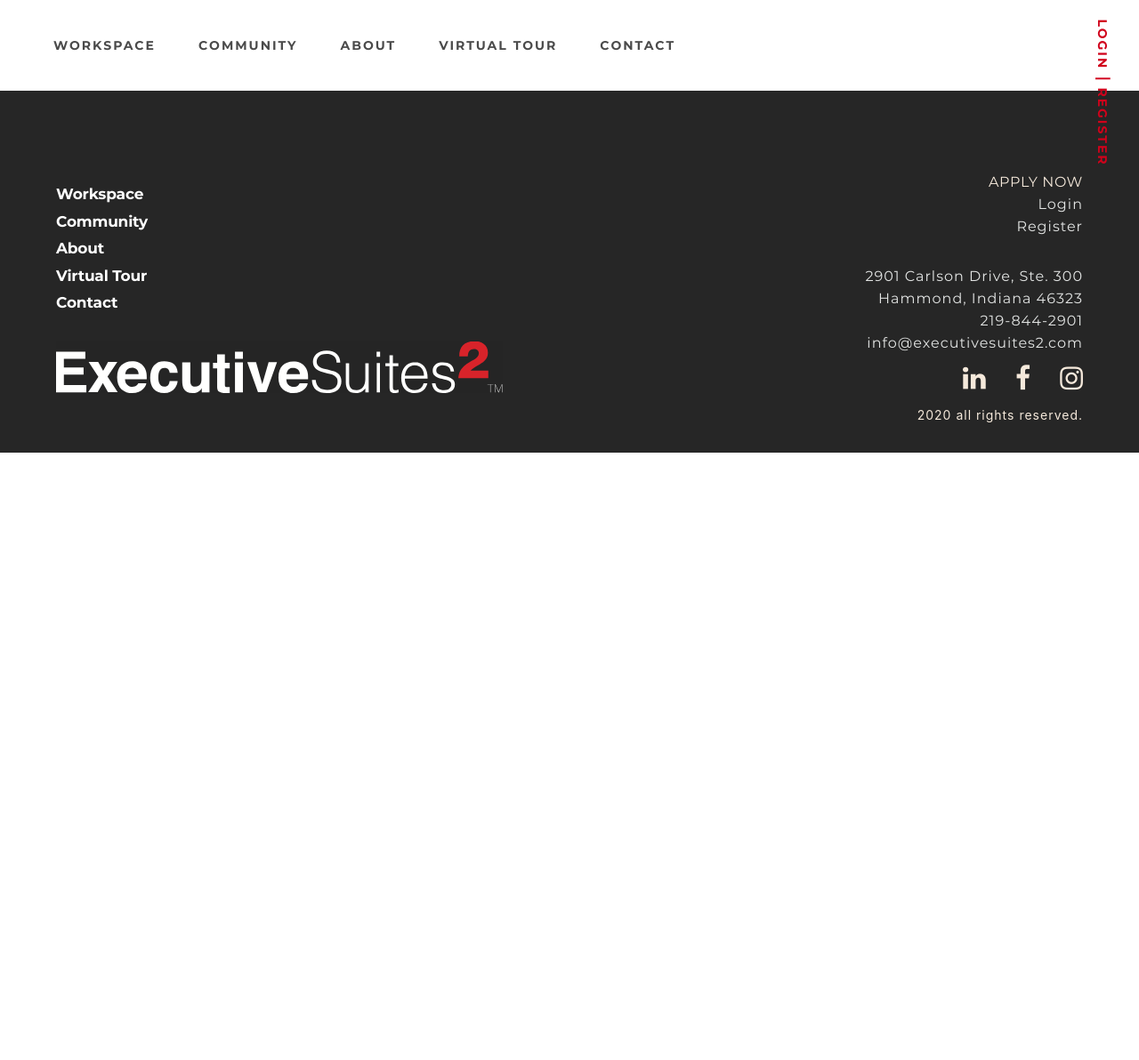
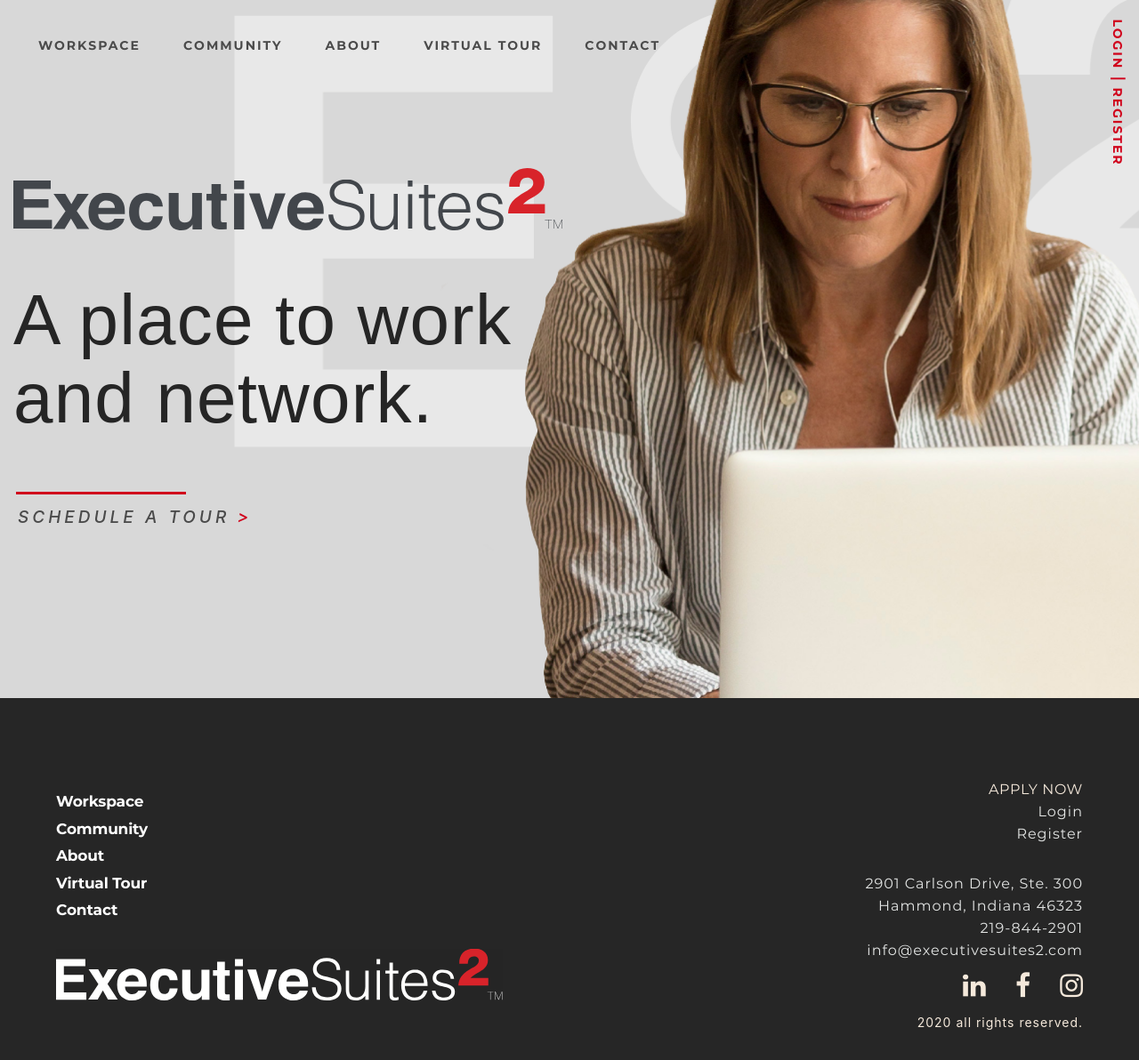
Before and after one commit to doricigor/teaching, a PHP site: page / in a window 1280 px wide. Shown: the whole page at 89% size. Before the commit the page ends 509 px from the top, so only its background shows below. Run offline with PHP 8.4, Linux system fonts and the light colour scheme.

Commit message:
Header, footer, banner done

```diff
--- a/css/main.css
+++ b/css/main.css
@@ -113,12 +113,12 @@ input::-ms-clear {
 # Base
 --------------------------------------------------------------*/
 .page-title {
-  color: #000;
-  font-size: 40px;
-  font-weight: 700;
-  line-height: 50px;
-  text-transform: uppercase;
-  letter-spacing: .4px; }
+  color: #252525;
+  font-size: 80px;
+  font-weight: 500;
+  letter-spacing: 1.17px;
+  font-family: Arial, Helvetica, sans-serif;
+  line-height: 1.1; }
 
 .section-title {
   color: #000;
@@ -143,10 +143,13 @@ html {
 
 @media screen and (min-width: 1200px) {
   .container {
-    max-width: 1450px; } }
+    max-width: 1460px; } }
 
 .container--alt {
   max-width: 1650px; }
+
+.site-content {
+  margin-top: -102px; }
 
 /*--------------------------------------------------------------
 # Parts
@@ -174,11 +177,14 @@ html {
 /*--------------------------------------------------------------
 ## Header
 --------------------------------------------------------------*/
+.header {
+  z-index: 10; }
+
 /*--------------------------------------------------------------
 ## Navigation
 --------------------------------------------------------------*/
 .nav__wrapper {
-  padding: 37px 30px 37px 45px;
+  padding: 37px 30px 37px 28px;
   position: relative; }
 
 .nav__list {
@@ -203,7 +209,7 @@ html {
 
 .nav__login {
   position: absolute;
-  right: -56px;
+  right: -73px;
   top: 90px;
   transform: rotate(90deg); }
   .nav__login span {
@@ -322,3 +328,57 @@ html {
 /*--------------------------------------------------------------
 # Components
 --------------------------------------------------------------*/
+.banner {
+  background-image: url("../../img/banner.png");
+  background-position: center center;
+  background-size: cover;
+  min-height: 785px;
+  display: flex;
+  align-items: center; }
+
+.banner__logo {
+  margin-bottom: 57px; }
+
+.banner__title {
+  margin-bottom: 76px; }
+
+.banner__link {
+  font-size: 19px;
+  letter-spacing: 1.27px;
+  color: #4a4a4a;
+  font-style: italic;
+  position: relative;
+  display: inline-block;
+  text-transform: uppercase;
+  font-weight: 500;
+  letter-spacing: 4px;
+  margin-left: 5px;
+  transition: 350ms ease; }
+  .banner__link:hover {
+    transition: 350ms ease;
+    text-decoration: none;
+    color: #4a4a4a; }
+    .banner__link:hover::before {
+      width: 100%;
+      transition: 350ms ease; }
+    .banner__link:hover::after {
+      transition: 350ms ease;
+      transform: translate(100%, -50%); }
+  .banner__link::before {
+    content: '';
+    background-color: #d0021b;
+    height: 3px;
+    width: 80%;
+    position: absolute;
+    left: -2px;
+    top: -15px;
+    transition: 350ms ease; }
+  .banner__link::after {
+    content: '>';
+    color: #d0021b;
+    font-size: 19px;
+    position: absolute;
+    right: -25px;
+    top: 50%;
+    transform: translateY(-50%);
+    transition: 350ms ease; }
--- a/index.php
+++ b/index.php
@@ -5,9 +5,15 @@
 ?>
     <div class="site-content">
         <main class="site-main">
-            <div class="container">
-
-            </div>
+           <div class="banner">
+                <div class="container">
+                    <div class="banner__content">
+                        <img class="banner__logo" src="/img/logo.png" alt="Logo">
+                        <h1 class="banner__title page-title">A place to work <br> and network.</h1>
+                        <a class="banner__link" href="javascript:;">Schedule a tour</a>
+                    </div>
+                </div>
+           </div>
         </main>
     </div>
 <?php
--- a/sass/base/_base.scss
+++ b/sass/base/_base.scss
@@ -13,10 +13,14 @@ html {
 
 .container {
 	@media screen and (min-width: 1200px) {
-        max-width: 1450px;
+        max-width: 1460px;
     }
 }
 
 .container--alt {
 	max-width: 1650px;
 }
+
+.site-content {
+	margin-top: -102px;
+}
--- a/sass/base/_typography.scss
+++ b/sass/base/_typography.scss
@@ -1,16 +1,14 @@
 .page-title {
-	color: $black;
-	// font-family: $font-second;
-	font-size: 40px;
-	font-weight: 700;
-	line-height: 50px;
-	text-transform: uppercase;
-	letter-spacing: .4px;
+	color: $gray-darker;
+	font-size: 80px;
+	font-weight: 500;
+	letter-spacing: 1.17px;
+	font-family: Arial, Helvetica, sans-serif;
+	line-height: 1.1;
 }
 
 .section-title {
 	color: $black;
-	// font-family: $font-second;
 	font-size: 30px;
 	font-weight: 700;
 	text-transform: uppercase;
--- /dev/null
+++ b/sass/components/_banner.scss
@@ -0,0 +1,72 @@
+.banner {
+    background-image: url('../../img/banner.png');
+    background-position: center center;
+    background-size: cover;
+    min-height: 785px;
+    display: flex;
+    align-items: center;
+}
+
+.banner__content {
+
+}
+
+.banner__logo {
+    margin-bottom: 57px;
+}
+
+.banner__title {
+    margin-bottom: 76px;
+}
+
+.banner__link {
+    font-size: 19px;
+    letter-spacing: 1.27px;
+    color: $gray;
+    font-style: italic;
+    position: relative;
+    display: inline-block;
+    text-transform: uppercase;
+    font-weight: 500;
+    letter-spacing: 4px;
+    margin-left: 5px;
+    transition: $dur $ease;
+
+    &:hover {
+        transition: $dur $ease;
+        text-decoration: none;
+        color: $gray;
+
+        &::before {
+            width: 100%;
+            transition: $dur $ease;
+        }
+
+        &::after {
+            transition: $dur $ease;
+            transform: translate(100%, -50%);
+        }
+    }
+
+    &::before {
+        content: '';
+        background-color: $red;
+        height: 3px;
+        width: 80%;
+        position: absolute;
+        left: -2px;
+        top: -15px;
+        transition: $dur $ease;
+    }
+
+    &::after {
+        content: '>';
+        color: $red;
+        font-size: 19px;
+        position: absolute;
+        right: -25px;
+        top: 50%;
+        transform: translateY(-50%);
+        transition: $dur $ease;
+    }
+}
--- a/sass/config/_variables.scss
+++ b/sass/config/_variables.scss
@@ -1,5 +1,6 @@
 // Fonts
 $font-main: 'Montserrat', Arial, Helvetica, sans-serif;
+$font-second: Arial, Helvetica, sans-serif;
 $font-icon: 'FontAwesome';
 
 // Colors
@@ -10,6 +11,7 @@ $green: #4fc08d;
 $blue: #3d9cd2;
 $gray: #4a4a4a;
 $gray-dark: #262626;
+$gray-darker: #252525;
 $spanish: #f5e9db;
 $silver: #e4e6e5;
 
--- a/sass/main.scss
+++ b/sass/main.scss
@@ -33,3 +33,4 @@
 /*--------------------------------------------------------------
 # Components
 --------------------------------------------------------------*/
+@import 'components/banner';
--- a/sass/main/_header.scss
+++ b/sass/main/_header.scss
@@ -1,3 +1,6 @@
 /*--------------------------------------------------------------
 ## Header
 --------------------------------------------------------------*/
+.header {
+    z-index: 10;
+}
--- a/sass/main/_navigation.scss
+++ b/sass/main/_navigation.scss
@@ -2,7 +2,7 @@
 ## Navigation
 --------------------------------------------------------------*/
 .nav__wrapper {
-    padding: 37px 30px 37px 45px;
+    padding: 37px 30px 37px 28px;
     position: relative;
 }
 
@@ -39,7 +39,7 @@
 
 .nav__login {
     position: absolute;
-    right: -56px;
+    right: -73px;
     top: 90px;
     transform: rotate(90deg);
 
```
Also changed, not shown: img/logo.png (added).
